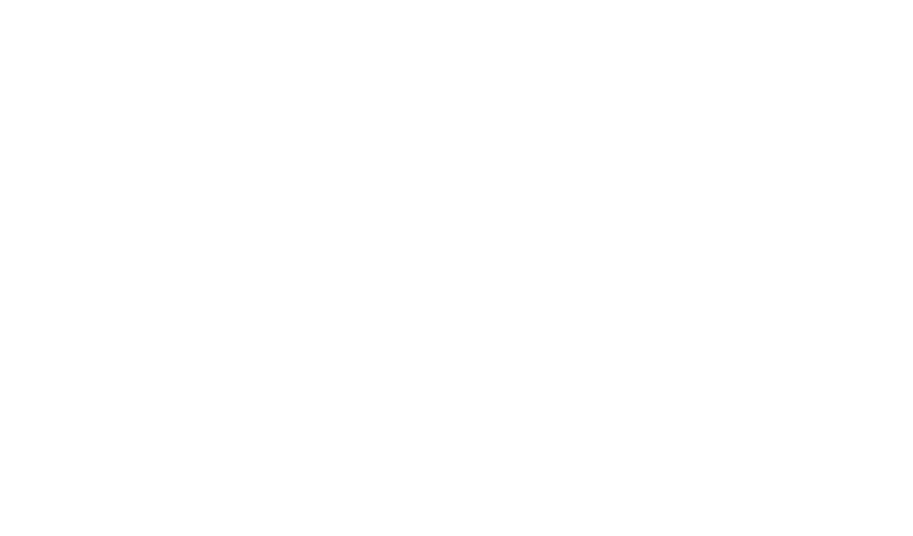
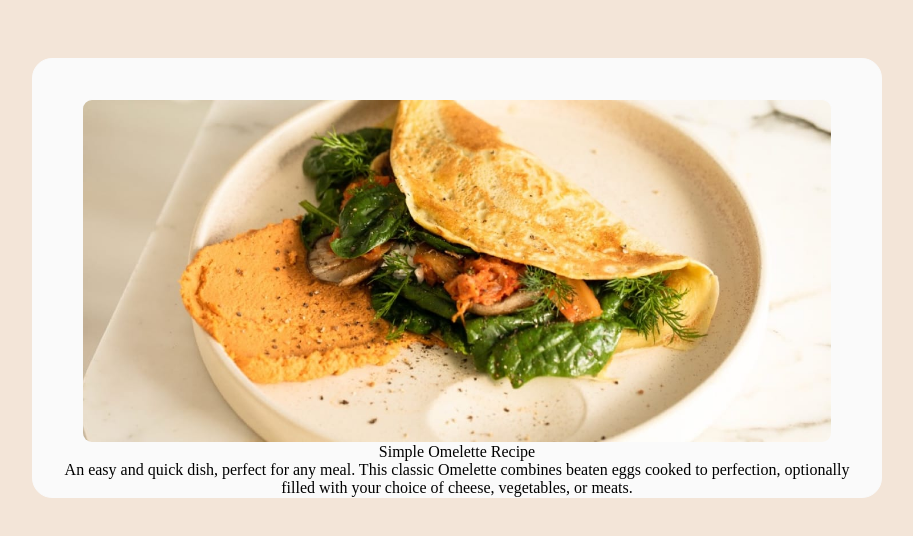
Before and after one commit to Fadhil762/recipe-page-revised, a plain HTML site: page index.html in a window 1280 px wide. Shown: the whole page, without its empty margins (183-1096 px from the left). Drawn offline with Linux system fonts and the light colour scheme.

Commit message:
finished the background and card container for the recipe

```diff
--- a/assets/styling/main.css
+++ b/assets/styling/main.css
@@ -0,0 +1,29 @@
+*{
+    box-sizing:border-box;
+    overflow:hidden;
+}
+body{
+    background-color:#F3E5D8;
+}
+#card-container{
+    margin:50px auto 50px auto;
+    background-color:#fafafa;
+    width: 850px;
+    height:auto;
+    border:1px solid #fafafa;
+    border-radius:20px;
+}
+#card-wrapper{
+    margin:40px 30px auto 30px;
+    display:flex;
+    flex-direction: column;
+    align-items: center;
+    text-align: center;
+    justify-content: center;
+}
+.recipe-image{
+    width:750px;
+    height:auto;
+    border:1px solid #fafafa;
+    border-radius:10px;
+}
--- a/index.html
+++ b/index.html
@@ -8,6 +8,14 @@
   <title>Recipe Page</title>
 </head>
 <body>
-
+  <div id="card-container">
+    <div id="card-wrapper">
+      <img class="recipe-image" src="assets/images/image-omelette.jpeg" alt="an image of omelette">
+      <div class="recipe-title">Simple Omelette Recipe</div>
+      <div class="recipe-description">An easy and quick dish, perfect for any meal. This classic Omelette combines beaten eggs
+        cooked to perfection, optionally filled with your choice of cheese, vegetables, or meats.
+      </div>
+    </div>
+  </div>
 </body>
 </html>
```
